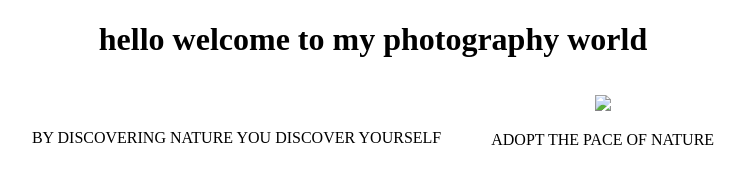
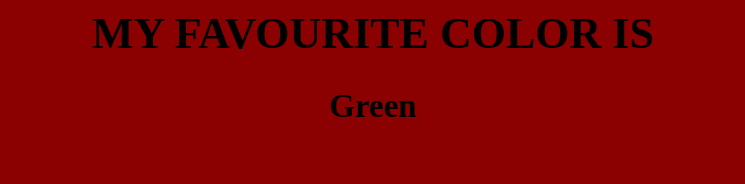
Before and after one commit to Devarya123456/coding, a plain HTML site: page index.html in a window 1280 px wide. Shown: the whole page, without its empty margins (267-1012 px from the left). Drawn offline with Linux system fonts and the light colour scheme.

Commit message:
Add files via upload

```diff
--- a/index.html
+++ b/index.html
@@ -1,23 +1,12 @@
-<!DOCTYPE html>
-<html lang="">
+<html>
 <head>
-    <link rel="stylesheet" href="style.css">
-    <title>PHOTOS</title>
+<link rel="stylesheet" href="style.css">
+<script src="main.js"></script>
+<title>
+MY FIRST WEB PAGE PROJECT ON BRACKETS</title>
 </head>
-    <h1> hello welcome to my photography world</h1>
-
 <body>
-    <div class="image-section">
-    <div class="section-style">
-       <img src="th.jpg" alt="" />
-        <p> BY DISCOVERING NATURE YOU DISCOVER YOURSELF</p>
-        </div>
-        <div class="section-style">
-        <img src="th (1).jpg">
-            <p>ADOPT THE PACE OF NATURE</p>
-
-        </div>
-    </div>
-
+<h1>MY FAVOURITE COLOR IS </h1>
+<h2 id="green" onclick="changecolor()">Green </h2>
 </body>
 </html>
--- /dev/null
+++ b/main.js
@@ -0,0 +1,3 @@
+function changecolor(){
+document.getElementById("green").style.color="Green";
+}
--- a/style.css
+++ b/style.css
@@ -1,17 +1,5 @@
 body{
+    font-size: 22;
+    background-color: darkred;
     text-align: center;
-    background-color: white;
-
 }
-div{
-    margin-top: 15px;
-}
-.image-section{
-    display: flex;
-    justify-content: center;
-}
-.section-style{
-    margin-right: 25px;
-    margin-left: 25px;
-    background-color: white;
-}
```
